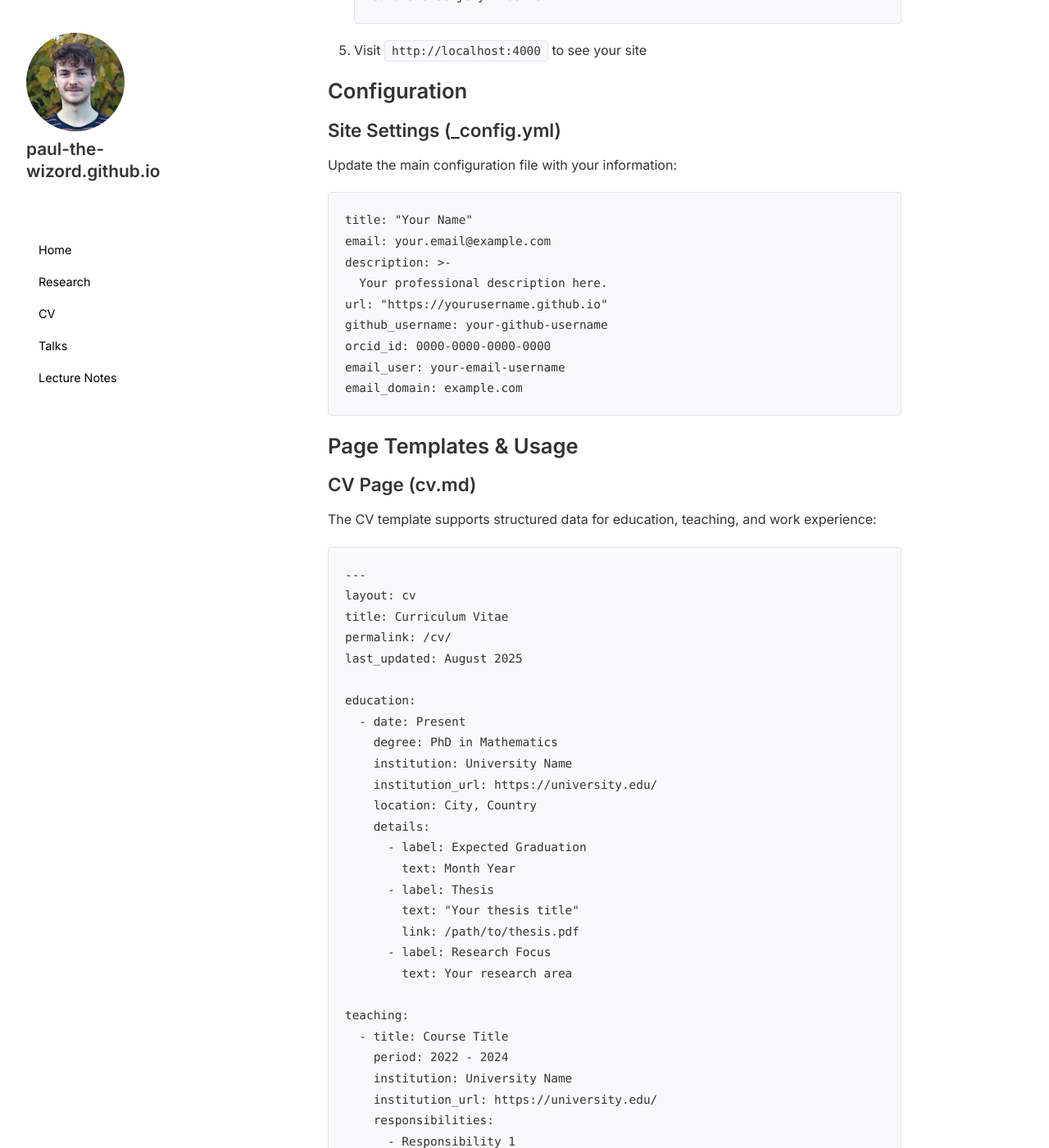
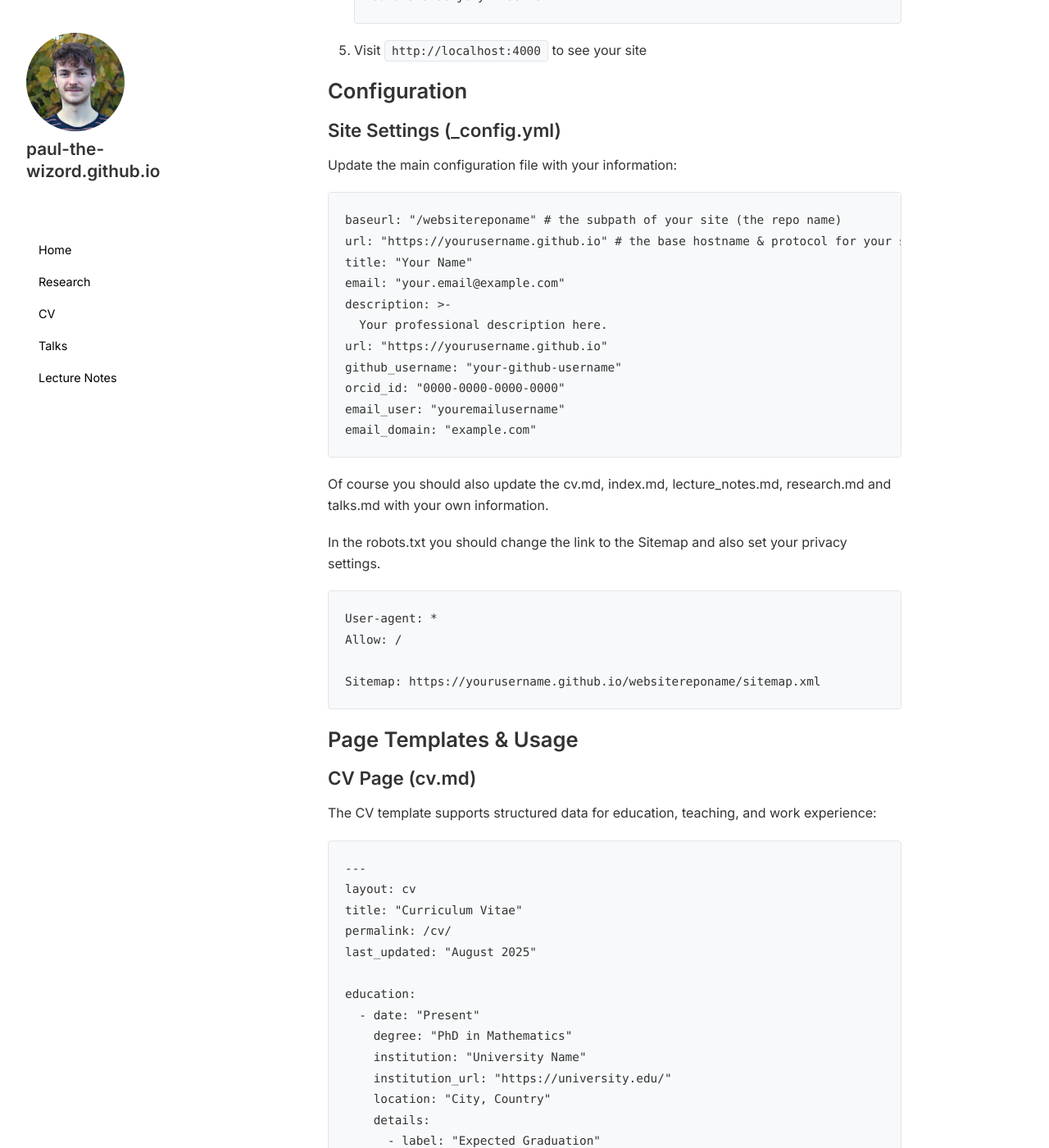
Before and after one commit to Paul-the-Wizord/paul-the-wizord.github.io, a Jekyll site: the page built from _posts/2025-09-03-website-setup-guide.md, in a window 1280 px wide and 1400 px high, scrolled down 750 px. Shown: the whole window at 82% size. Built offline with Jekyll 4.4.1, drawn with Linux system fonts in a browser that asks for light colours; some of the changed text lies outside the part shown.

Commit message:
Added better filestructure and updated setup guide

````diff
--- a/_posts/2025-09-03-website-setup-guide.md
+++ b/_posts/2025-09-03-website-setup-guide.md
@@ -2,7 +2,7 @@
 layout: post
 title: "How to setup a similar page"
 date: 2025-09-03
-author: Paul Gondolf (with the help of Claude)
+author: "Paul Gondolf (with the help of Claude)"
 excerpt: "A guide to setting up and customizing this Jekyll-based academic website template."
 ---
 
@@ -41,15 +41,28 @@ This guide explains how to set up and customize this Jekyll-based website templa
 Update the main configuration file with your information:
 
 ```yaml
+baseurl: "/websitereponame" # the subpath of your site (the repo name)
+url: "https://yourusername.github.io" # the base hostname & protocol for your site
 title: "Your Name"
-email: your.email@example.com
+email: "your.email@example.com"
 description: >-
   Your professional description here.
 url: "https://yourusername.github.io"
-github_username: your-github-username
-orcid_id: 0000-0000-0000-0000
-email_user: your-email-username
-email_domain: example.com
+github_username: "your-github-username"
+orcid_id: "0000-0000-0000-0000"
+email_user: "youremailusername"
+email_domain: "example.com"
+```
+
+Of course you should also update the cv.md, index.md, lecture_notes.md, research.md and talks.md with your own information.
+
+In the robots.txt you should change the link to the Sitemap and also set your privacy settings.
+
+```txt
+User-agent: *
+Allow: /
+
+Sitemap: https://yourusername.github.io/websitereponame/sitemap.xml
 ```
 
 ## Page Templates & Usage
@@ -109,9 +123,9 @@ The research template organizes publications and preprints:
 ```yaml
 ---
 layout: research
-title: Research
+title: "Research"
 permalink: /research/
-description: Brief description of your research
+description: "Brief description of your research"
 
 published_papers:
   - title: "Paper Title"
@@ -136,9 +150,9 @@ preprints:
   - title: "Preprint Title"
     status: "Submitted to Journal Name"
     year: 2024
-    authors: [same format as above]
+    authors: # [same format as above]
     abstract: "Abstract..."
-    links: [same format as above]
+    links: # [same format as above]
 
 research_interests:
   - area: "Research Area 1"
@@ -155,9 +169,9 @@ Create a talks page following this structure:
 ```yaml
 ---
 layout: talks
-title: Talks
+title: "Talks"
 permalink: /talks/
-description: Conference presentations and seminars
+description: "Conference presentations and seminars"
 
 talks:
   - title: "Talk Title"
@@ -182,9 +197,9 @@ Structure for course materials:
 ```yaml
 ---
 layout: lecture_notes
-title: Lecture Notes
+title: "Lecture Notes"
 permalink: /lecture-notes/
-description: Course materials and educational resources
+description: "Course materials and educational resources"
 
 courses:
   - title: "Course Name"
@@ -211,7 +226,7 @@ Blog posts go in the `_posts/` directory with the naming convention: `YYYY-MM-DD
 layout: post
 title: "Your Post Title"
 date: 2025-08-30
-author: Your Name
+author: "Your Name"
 excerpt: "Brief description for previews"
 reading_time: 5  # Optional: estimated reading time in minutes
 ---
@@ -250,11 +265,45 @@ Modify CSS variables in `assets/css/style.css`:
 
 ### File Organization
 
+Your Jekyll site should be organized as follows:
+
+```
+your-academic-website/
+├── _config.yml              # Site configuration
+├── _layouts/                # HTML templates for different page types
+│   ├── default.html
+│   ├── cv.html
+│   ├── research.html
+│   ├── talks.html
+│   ├── lecture_notes.html
+│   └── post.html
+├── _posts/                  # Blog posts and articles
+│   └── 2025-09-03-how-to-setup.md
+├── assets/                  # Static files
+│   ├── css/
+│   │   └── style.css
+│   ├── images/
+│   │   └── profile.jpg
+│   └── files/               # PDFs, slides, etc.
+│       ├── cv.pdf
+│       ├── thesis.pdf
+│       └── slides/
+├── index.md                 # Homepage
+├── cv.md                    # CV page
+├── research.md              # Research page
+├── talks.md                 # Talks page
+├── lecture_notes.md         # Lecture notes page
+├── robots.txt              # Search engine instructions
+├── Gemfile                 # Ruby dependencies
+└── README.md               # Repository documentation
+```
+
+**Key Directories:**
+
 - `_layouts/`: HTML templates for different page types
-- `_posts/`: Blog posts and articles
+- `_posts/`: Blog posts and articles (named YYYY-MM-DD-title.md)
 - `assets/`: Static files (CSS, images, PDFs)
-- `_config.yml`: Site configuration
-- Root `.md` files: Main pages (cv.md, research.md, etc.)
+- Root `.md` files: Main pages accessible via navigation
 
 ## Deployment
 
````
Also changed, not shown: other parts of _posts/2025-09-03-website-setup-guide.md (+30 -28 lines), cv.md (+2 -2 lines), lecture_notes.md (+2 -2 lines), 20 other files.
